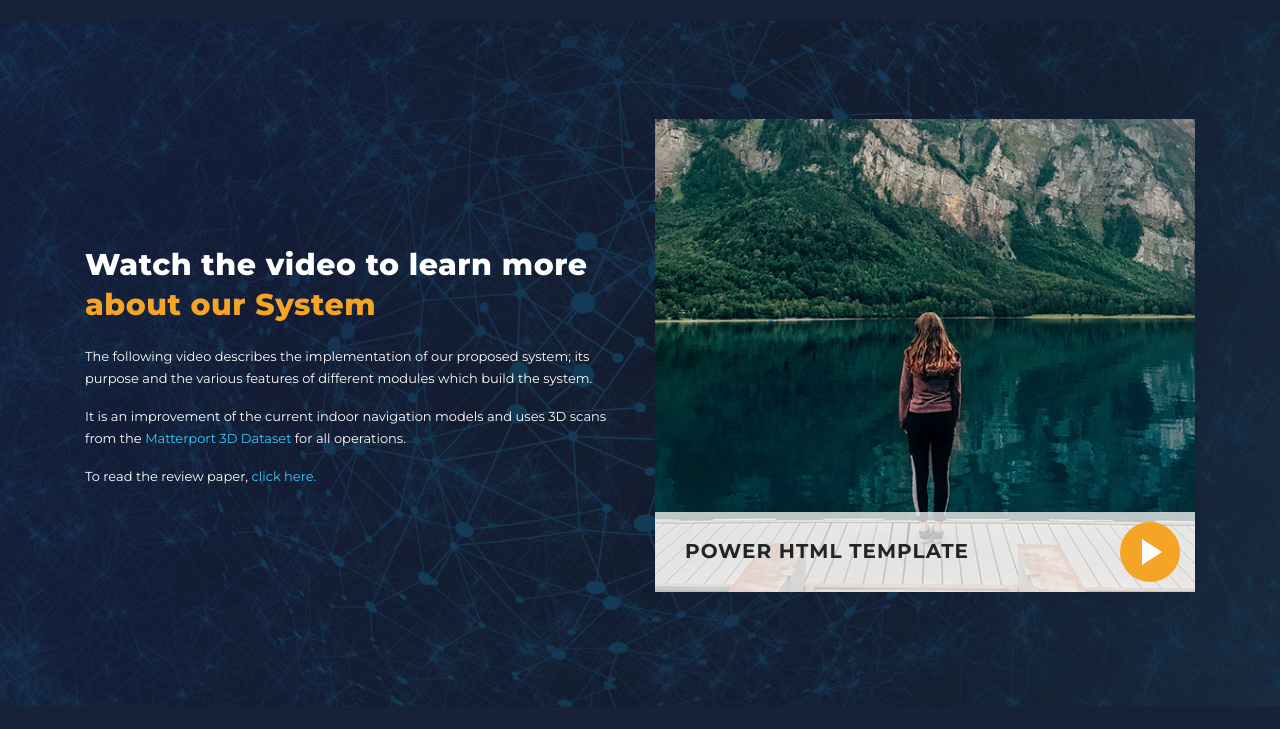
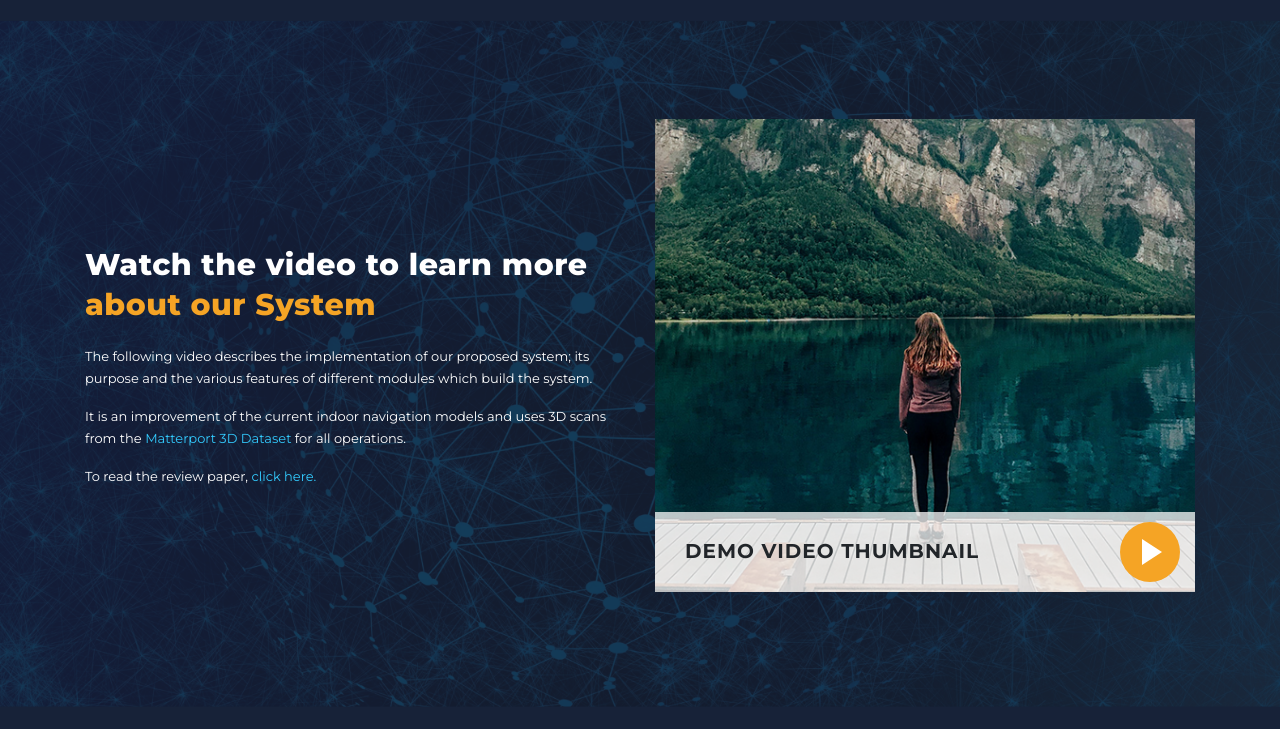
Before and after one commit to anshshah2111/FYP, a Django app: page /fyp/ in a window 1280 px wide. Shown: the part 2566-3295 px from the top of the page. Run offline with Django 3.2, Linux system fonts and the light colour scheme; some libraries are stand-ins or nearby versions.

Commit message:
Update fyp.html

```diff
--- a/hello/templates/fyp.html
+++ b/hello/templates/fyp.html
@@ -314,7 +314,7 @@ https://templatemo.com/tm-557-grad-school
         <div class="col-md-6">
           <article class="video-item">
             <div class="video-caption">
-              <h4>Power HTML Template</h4>
+              <h4>Demo Video Thumbnail</h4>
             </div>
             <figure>
               <a href="https://www.youtube.com/watch?v=r9LtOG6pNUw" class="play"><img src="../static/images/main-thumb.png"></a>
```
